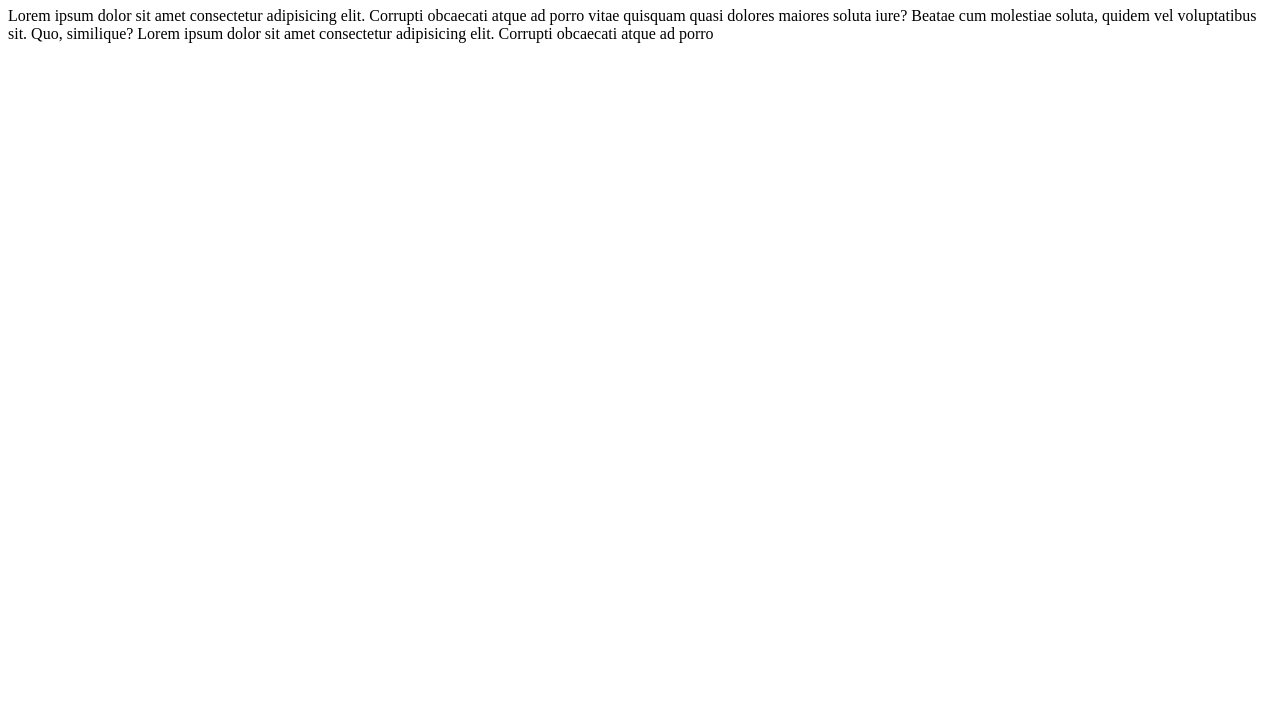
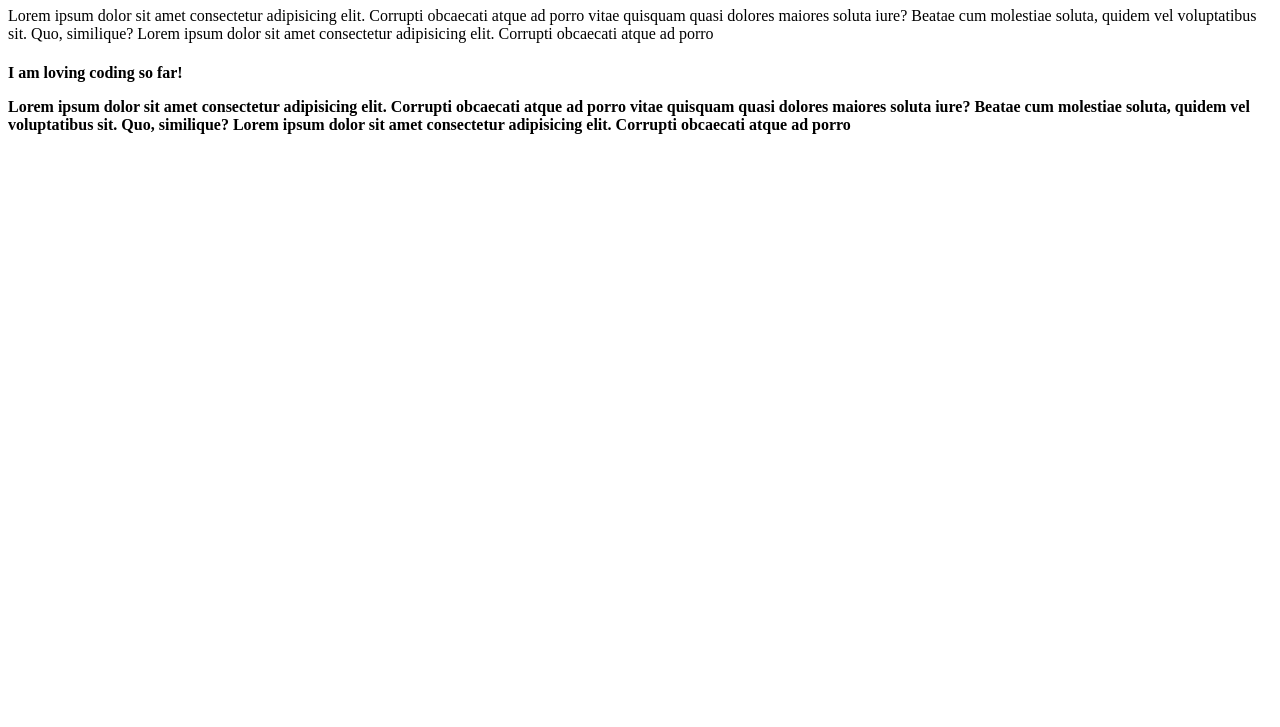
Before and after one commit to EnockMasakhwe/First_Karim, a plain HTML site: page index.html in a window 1280 px wide. Shown: the part 73-800 px from the top of the page. Drawn offline with Linux system fonts and the light colour scheme.

Commit message:
Added header

```diff
--- a/index.html
+++ b/index.html
@@ -17,5 +17,14 @@
     Quo, similique?
     Lorem ipsum dolor sit amet consectetur adipisicing elit. Corrupti obcaecati atque ad porro
 </p>
+<h4>I am loving coding so far!
+
+<p>
+        Lorem ipsum dolor sit amet consectetur adipisicing elit. Corrupti obcaecati atque ad porro
+        vitae quisquam quasi dolores maiores soluta iure? Beatae cum molestiae soluta, quidem vel voluptatibus sit.
+        Quo, similique?
+        Lorem ipsum dolor sit amet consectetur adipisicing elit. Corrupti obcaecati atque ad porro
+    </p>
+</h4>
 </body>
 </html>
```
